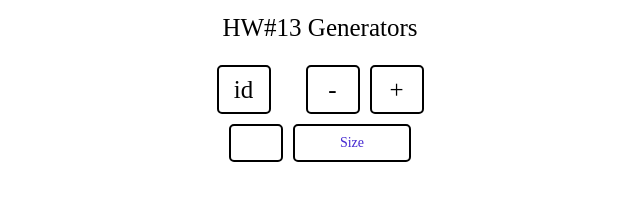
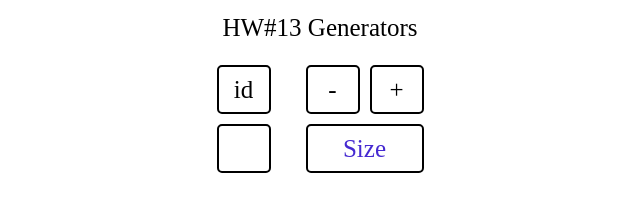
Before and after one commit to YevhenZalevskyy/2F-HW-13-Generators, a plain HTML site: page index.html in a window 1280 px wide. Shown: the whole page, without its empty margins (320-960 px from the left). Drawn offline with Linux system fonts and the light colour scheme.

Commit message:
dead end, need rest

```diff
--- a/css/master.css
+++ b/css/master.css
@@ -12,10 +12,6 @@ body {
 h2 {
   padding-top: 15px;
   padding-bottom: 20px;
-}
-
-h3 {
-  font-size: 17px;
 }
 
 h3, p {
@@ -50,5 +46,5 @@ h3, p {
 
 #text {
   min-width: 94px;
-  font-size: 14px;
+  /* font-size: 14px; */
 }
--- a/index.html
+++ b/index.html
@@ -16,8 +16,8 @@
       <div class="key butt" id="plus"> <h1>+</h1> </div>
     </div>
     <div class="wrap">
-      <div class="key"> <h3 id="num"></h3> </div>
-      <div class="key" id="text"> <p id="size">Size</p> </div>
+      <div class="key" id='left'> <h3 id="num"></h3> </div>
+      <div class="key" id="text"> <p id="sizeText">Size</p> </div>
 
     </div>
 
--- a/script.js
+++ b/script.js
@@ -1,5 +1,6 @@
             /////  HW#13 Generators  /////
 
+// Id Generator Function
 const idGenerator = createIdGenerator();
 let id = 1;
 
@@ -10,9 +11,26 @@ function* createIdGenerator() {
   }
 }
 
+// Id Generator connect with Document
 const getId = document.getElementById('id')
 const idNum = document.getElementById('num')
 
 getId.addEventListener('click', function () {
   idNum.innerText = idGenerator.next().value
 })
+
+// Change Font Size Function
+const docText = document.getElementById('sizeText')
+const fontGenerator = newFontSizeGenerator(14);
+
+function newFontSizeGenerator(size) {
+  docText.style.fontSize = fontGerneator.next().value + 'px'
+}
+
+minus.addEventListener('click', function() {
+  docText.style.fontSize = fontGerneator.next().value + 'px;'
+})
+
+plus.addEventListener('click', function() {
+  docText.style.fontSize = fontGenerator.next().value + 'px;'
+})
```
